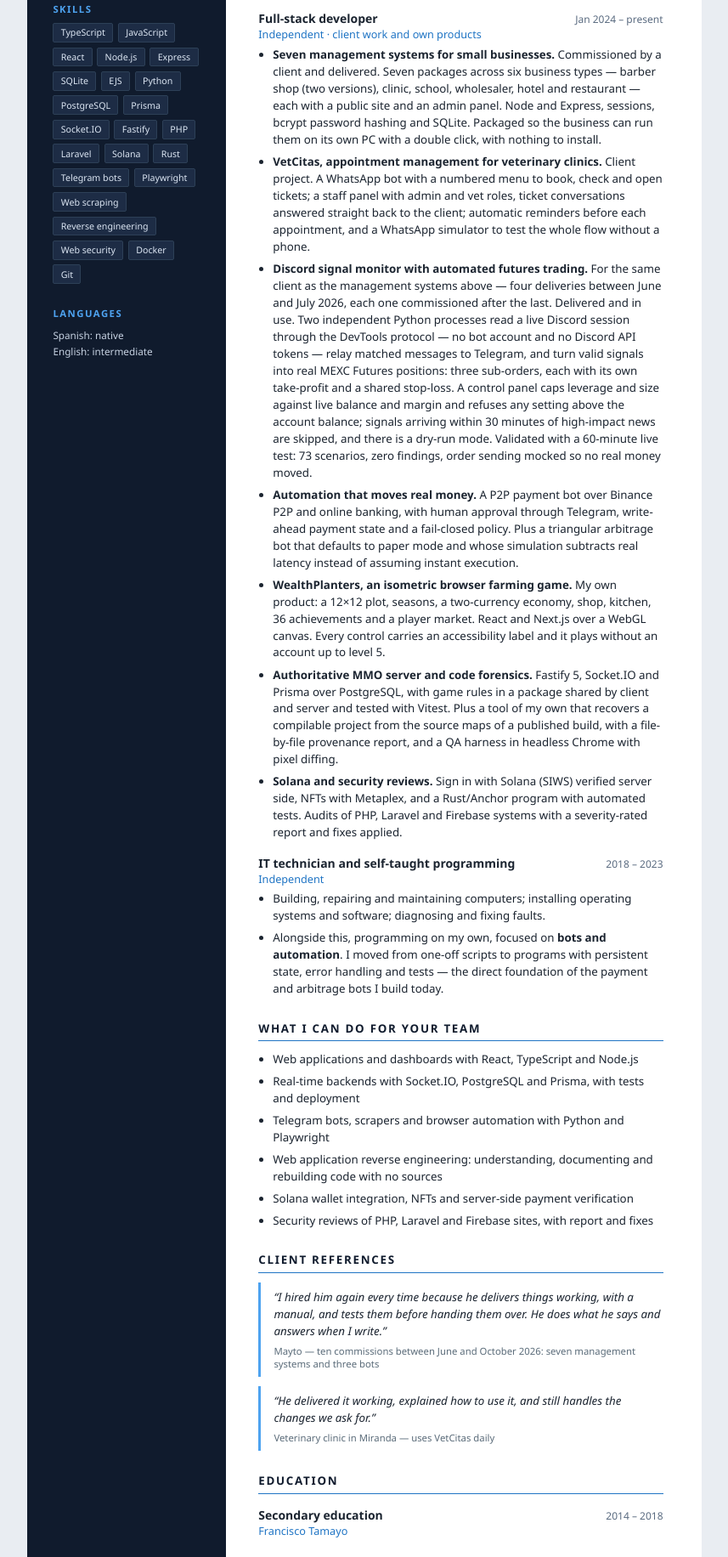
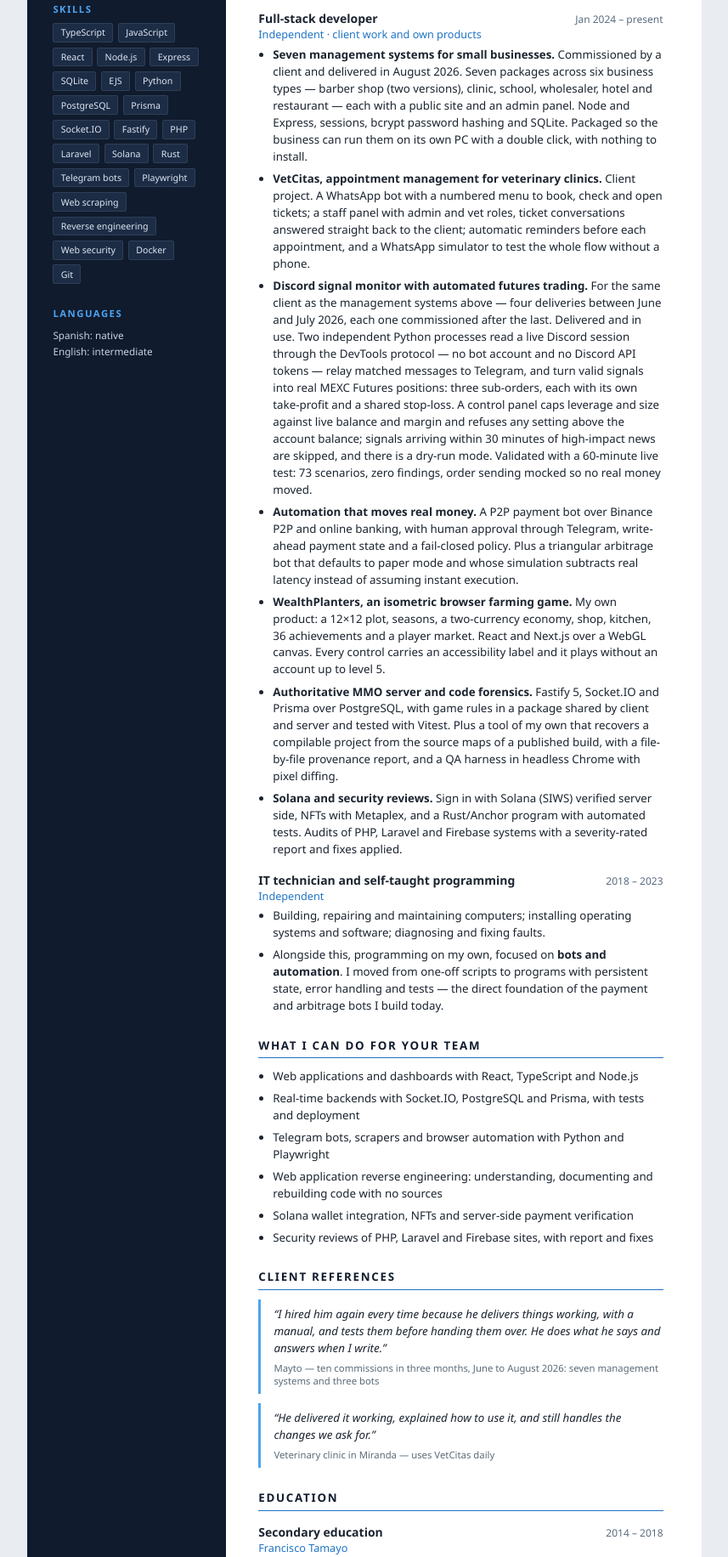
Before and after one commit to angelguerrrwro-rgb/angelguerrrwro-rgb.github.io, a plain HTML site: page cv-en.html in a window 1280 px wide. Shown: the part 396-2228 px from the top of the page at 85% size, without its empty margins (211-1068 px from the left). Drawn offline with Linux system fonts and the light colour scheme.

Commit message:
Fecha los siete sistemas en agosto de 2026
El cliente confirmo la entrega: los diez encargos de Mayto van de junio a
agosto, no hasta octubre. Corregido en el sitio y en los dos CV.

Co-Authored-By: Claude Opus 5 <noreply@anthropic.com>

```diff
--- a/cv-en.html
+++ b/cv-en.html
@@ -81,7 +81,7 @@
     <div class="puesto"><b>Full-stack developer</b><span class="fecha">Jan 2024 – present</span></div>
     <div class="emp">Independent · client work and own products</div>
     <ul>
-      <li><b>Seven management systems for small businesses.</b> Commissioned by a client and delivered. Seven packages across six business
+      <li><b>Seven management systems for small businesses.</b> Commissioned by a client and delivered in August 2026. Seven packages across six business
           types — barber shop (two versions), clinic, school, wholesaler, hotel and restaurant
           — each with a public site and an admin panel. Node and
           Express, sessions, bcrypt password hashing and SQLite. Packaged so the business can run
@@ -142,7 +142,7 @@
     <div class="cita">
       <p>&ldquo;I hired him again every time because he delivers things working, with a manual, and tests
          them before handing them over. He does what he says and answers when I write.&rdquo;</p>
-      <span class="quien">Mayto &mdash; ten commissions between June and October 2026: seven management systems and three bots</span>
+      <span class="quien">Mayto &mdash; ten commissions in three months, June to August 2026: seven management systems and three bots</span>
     </div>
     <div class="cita">
       <p>&ldquo;He delivered it working, explained how to use it, and still handles the changes we ask for.&rdquo;</p>
```
Also changed, not shown: cv.html (+2 -2 lines), index.html (+1 -1 lines).
